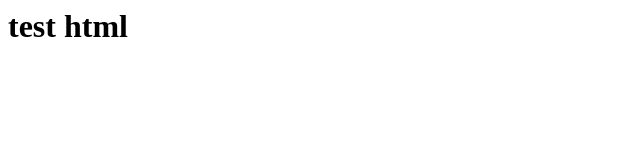
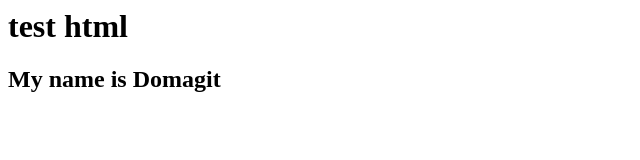
Before and after one commit to DomaS00/learngit, a plain HTML site: page index.html in a window 1280 px wide. Shown: the whole page, without its empty margins (0-640 px from the left). Drawn offline with Linux system fonts and the light colour scheme.

Commit message:
added name

```diff
--- a/index.html
+++ b/index.html
@@ -1 +1,2 @@
 <h1>test html</h1>
+<h2>My name is Domagit </h2>
```
